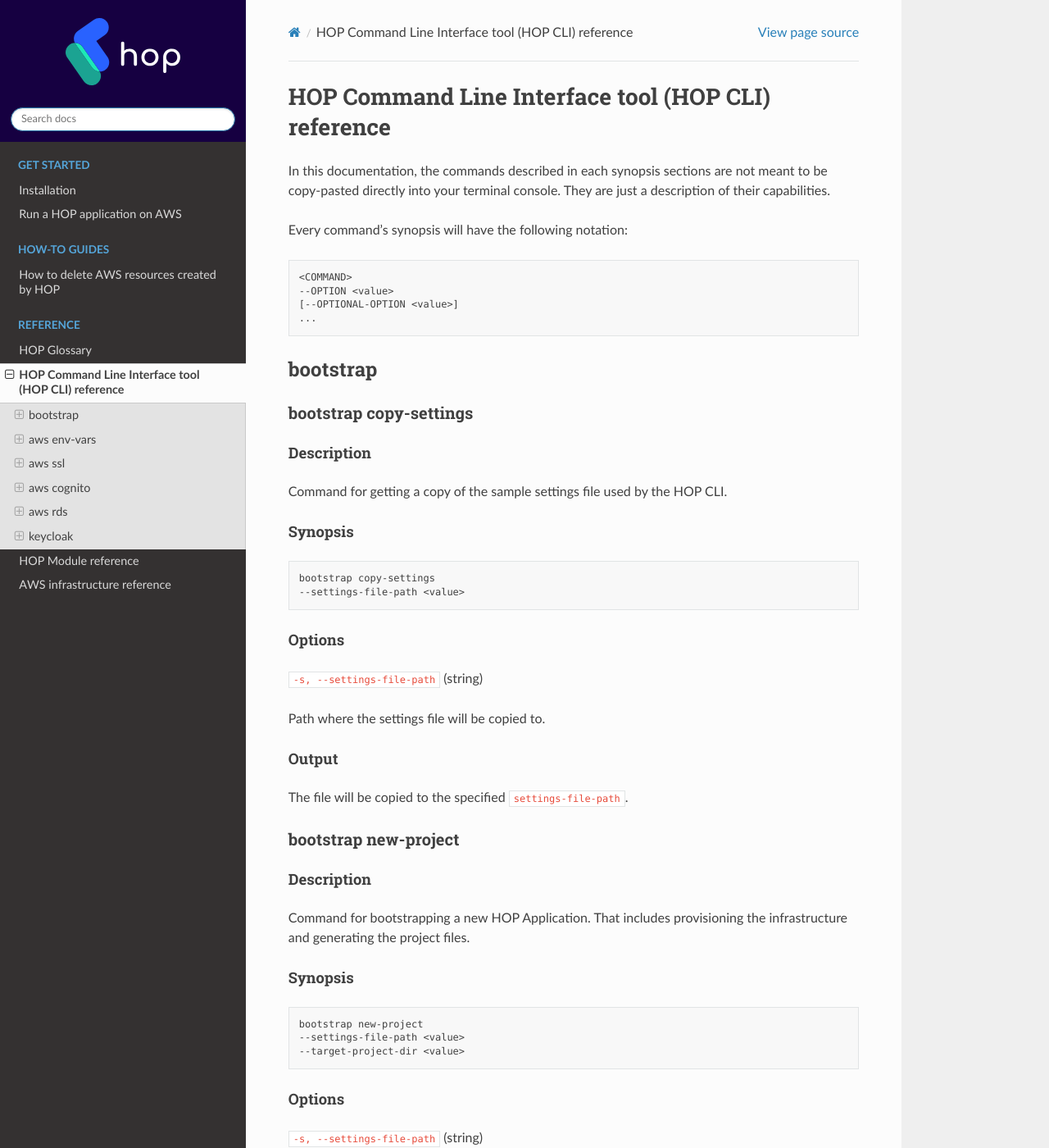
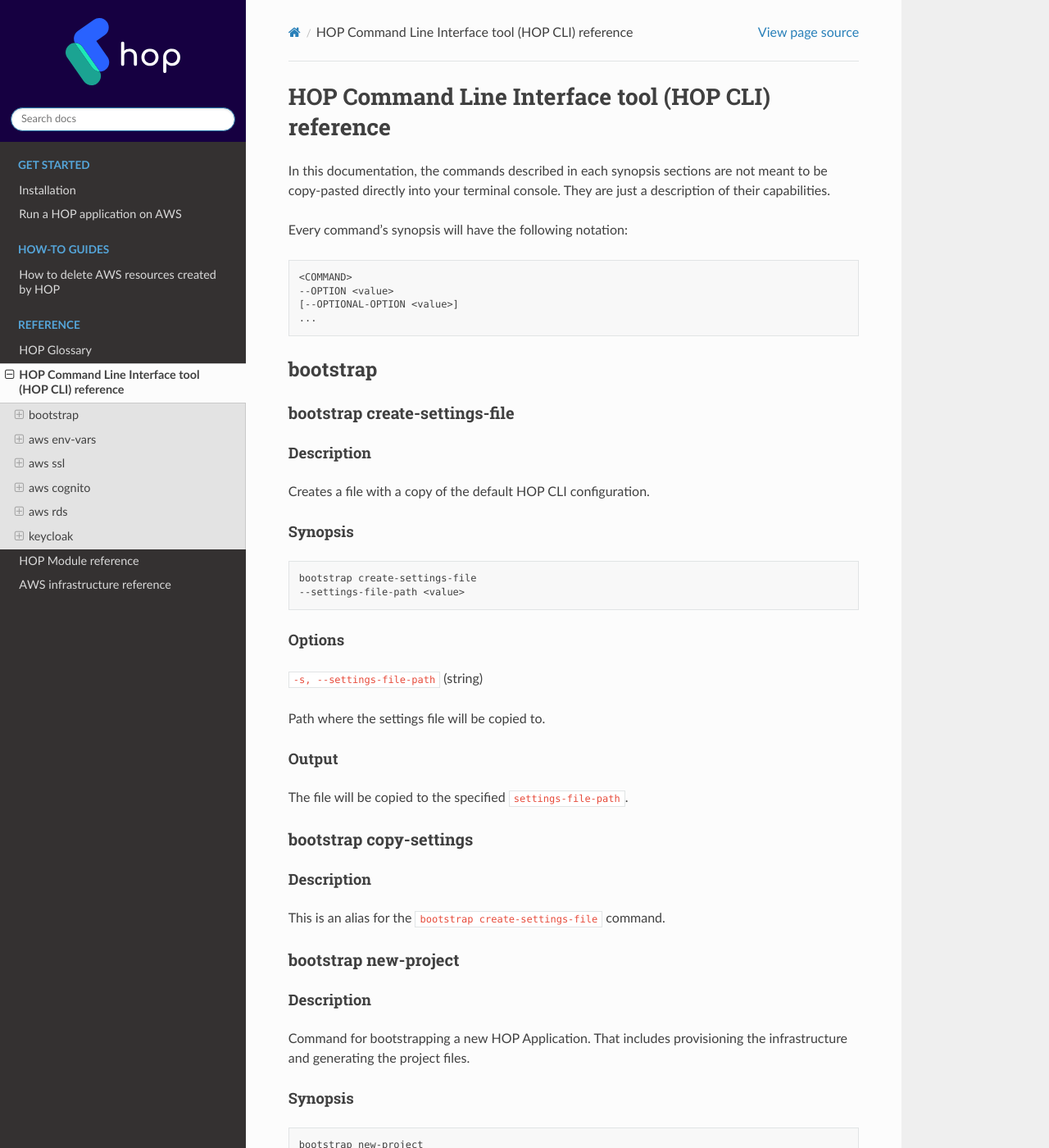
Before and after one commit to gethop-dev/hop-documentation, a Sphinx documentation site: the page built from docs/source/reference/hop-cli/main.rst, in a window 1280 px wide and 1400 px high. Shown: the whole window at 82% size. Built offline with Sphinx 7.4.7 and the Read the Docs theme 2.0.0, drawn with Linux system fonts in a browser that asks for light colours.

Commit message:
Update docs to include a bootstrap command alias
We have made `bootstrap copy-settings` an alias of `bootstrap
create-settings-file` command, as we think the new name is more
descriptive for the users. We still want to keep the alias as the older
version of the command until we make sure there are no longer
references to it (video-tutorials and so on.).

```diff
--- a/docs/source/reference/hop-cli/main.rst
+++ b/docs/source/reference/hop-cli/main.rst
@@ -17,19 +17,18 @@
 bootstrap
 ---------
 
-bootstrap copy-settings
-~~~~~~~~~~~~~~~~~~~~~~~
+bootstrap create-settings-file
+~~~~~~~~~~~~~~~~~~~~~~~~~~~~~~
 
 Description
 +++++++++++
-Command for getting a copy of the sample settings file used by the
-HOP CLI.
+Creates a file with a copy of the default HOP CLI configuration.
 
 Synopsis
 ++++++++
 .. code-block:: text
 
-   bootstrap copy-settings
+   bootstrap create-settings-file
    --settings-file-path <value>
 
 Options
@@ -41,6 +40,13 @@
 Output
 ++++++
 The file will be copied to the specified ``settings-file-path``.
+
+bootstrap copy-settings
+~~~~~~~~~~~~~~~~~~~~~~~
+
+Description
++++++++++++
+This is an alias for the ``bootstrap create-settings-file`` command.
 
 bootstrap new-project
 ~~~~~~~~~~~~~~~~~~~~~
```
